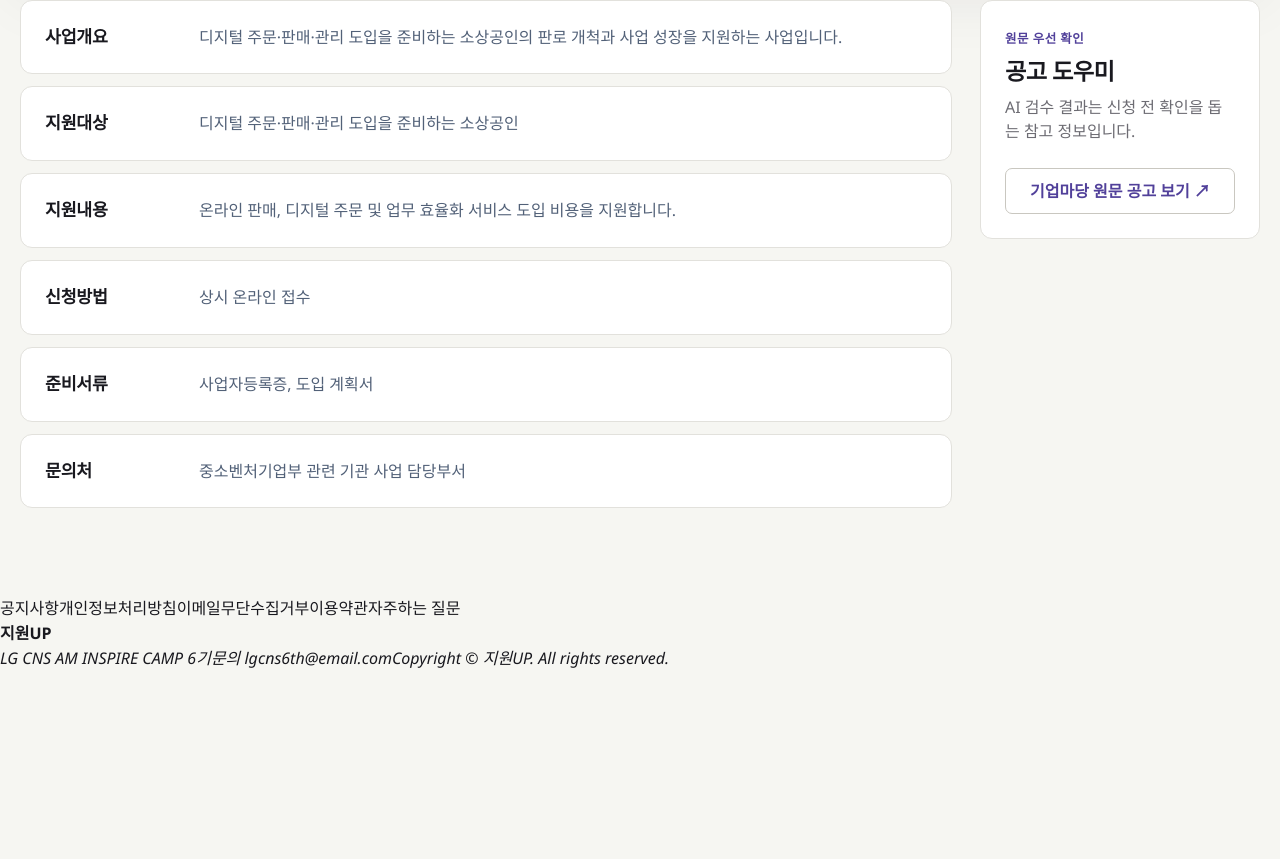
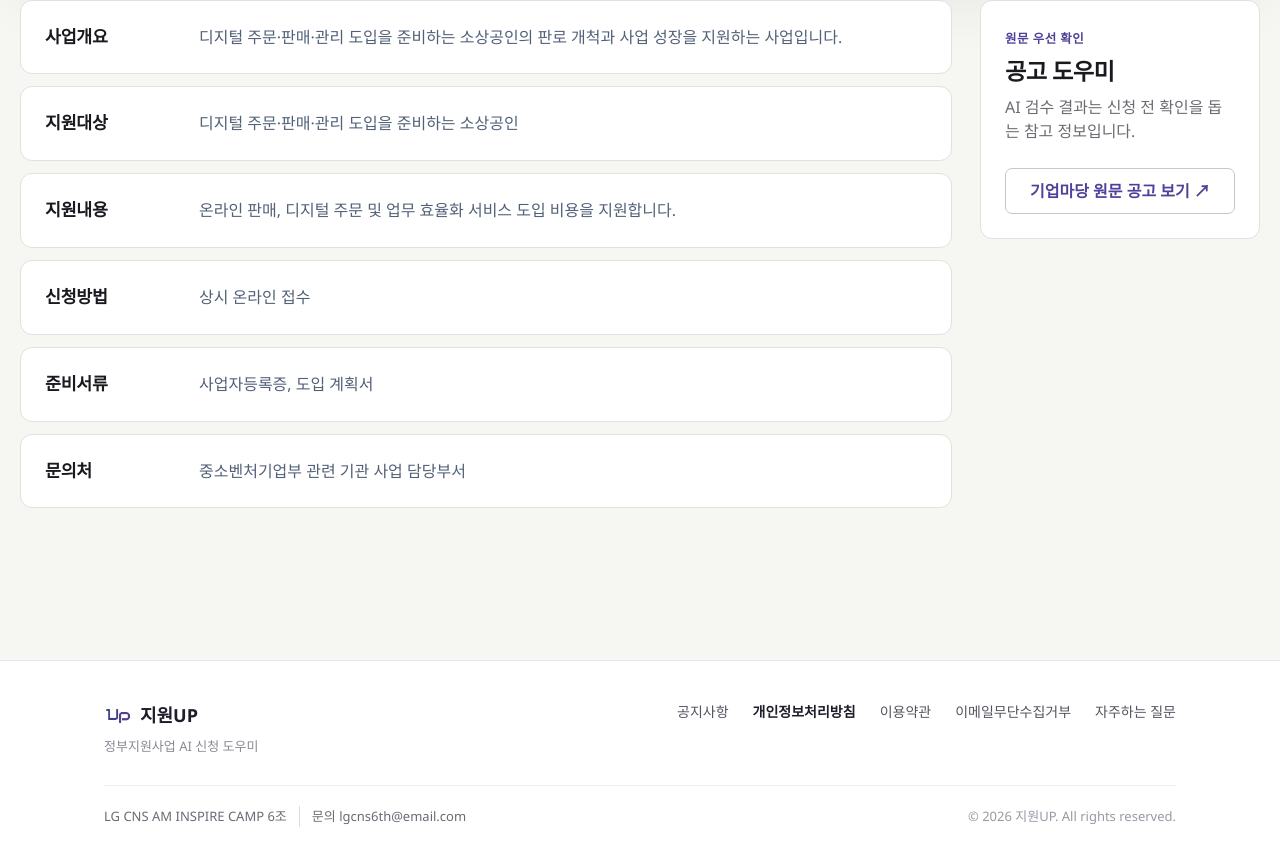
Before and after one commit to LGCNS-MiniProject-Group6/FrontEnd, a React (Vite) app: page /programs/digital-2026 in a window 1280 px wide. Shown: the part 793-1652 px from the top of the page. Before the commit the page ends 1464 px from the top, so only its background shows below. Built offline with nearby package versions, Linux system fonts and the light colour scheme; no server answers; sample sign-in values are in the browser's storage.

Commit message:
feat: footer 생성

```diff
--- /dev/null
+++ b/src/components/common/Footer.css
@@ -0,0 +1,131 @@
+.app-shell {
+  min-height: 100vh;
+  display: flex;
+  flex-direction: column;
+}
+
+.app-shell > main {
+  flex: 1;
+}
+
+.site-footer {
+  width: 100%;
+  margin-top: 64px;
+  background: #ffffff;
+  border-top: 1px solid #e7e5ee;
+  color: #6b6a75;
+  font-size: 14px;
+  line-height: 1.6;
+}
+
+.site-footer__inner {
+  max-width: 1120px;
+  margin: 0 auto;
+  padding: 40px 24px 32px;
+}
+
+.site-footer__top {
+  display: flex;
+  justify-content: space-between;
+  align-items: flex-start;
+  gap: 32px;
+  padding-bottom: 28px;
+  border-bottom: 1px solid #efedf3;
+}
+
+.site-footer__logo {
+  display: flex;
+  align-items: center;
+  gap: 8px;
+}
+
+.site-footer__logo img {
+  width: 28px;
+  height: 28px;
+  object-fit: contain;
+}
+
+.site-footer__logo strong {
+  font-size: 18px;
+  font-weight: 800;
+  color: #1f1d2b;
+}
+
+.site-footer__brand p {
+  margin: 6px 0 0;
+  color: #8a8894;
+  font-size: 13px;
+}
+
+.site-footer__links {
+  display: flex;
+  flex-wrap: wrap;
+  justify-content: flex-end;
+  gap: 8px 24px;
+}
+
+.site-footer__links a {
+  color: #55535f;
+  text-decoration: none;
+  transition: color 0.15s ease;
+}
+
+.site-footer__links a:hover {
+  color: #4b3f9b;
+}
+
+.site-footer__links a.is-strong {
+  color: #1f1d2b;
+  font-weight: 700;
+}
+
+.site-footer__bottom {
+  display: flex;
+  justify-content: space-between;
+  align-items: center;
+  gap: 16px;
+  padding-top: 20px;
+  font-size: 13px;
+}
+
+.site-footer__info {
+  display: flex;
+  flex-wrap: wrap;
+  gap: 4px 0;
+  margin: 0;
+  font-style: normal;
+}
+
+.site-footer__info span + span {
+  margin-left: 12px;
+  padding-left: 12px;
+  border-left: 1px solid #dddae4;
+}
+
+.site-footer__info a {
+  color: inherit;
+  text-decoration: none;
+}
+
+.site-footer__info a:hover {
+  color: #4b3f9b;
+  text-decoration: underline;
+}
+
+.site-footer__copy {
+  margin: 0;
+  color: #9a98a3;
+}
+
+@media (max-width: 768px) {
+  .site-footer__top,
+  .site-footer__bottom {
+    flex-direction: column;
+    align-items: flex-start;
+  }
+
+  .site-footer__links {
+    justify-content: flex-start;
+    gap: 8px 16px;
+  }
+}
--- a/src/components/common/Footer.jsx
+++ b/src/components/common/Footer.jsx
@@ -1,22 +1,45 @@
-const footerLinks = ['공지사항', '개인정보처리방침', '이메일무단수집거부', '이용약관', '자주하는 질문']
+import supportUpLogo from '../../assets/support-up-logo.png'
+import './Footer.css'
+
+const footerLinks = [
+  { label: '공지사항', href: '#' },
+  { label: '개인정보처리방침', href: '#', strong: true },
+  { label: '이용약관', href: '#' },
+  { label: '이메일무단수집거부', href: '#' },
+  { label: '자주하는 질문', href: '#' },
+]
 
 function Footer() {
   return (
     <footer className="site-footer">
-      <nav className="site-footer__links">
-        {footerLinks.map((label) => (
-          <a key={label} href="#" className={label === '개인정보처리방침' ? 'is-strong' : ''}>
-            {label}
-          </a>
-        ))}
-      </nav>
-      <div className="site-footer__bottom">
-        <strong className="site-footer__brand">지원UP</strong>
-        <address className="site-footer__info">
-          <span>LG CNS AM INSPIRE CAMP 6기</span>
-          <span>문의 lgcns6th@email.com</span>
-          <span>Copyright © 지원UP. All rights reserved.</span>
-        </address>
+      <div className="site-footer__inner">
+        <div className="site-footer__top">
+          <div className="site-footer__brand">
+            <div className="site-footer__logo">
+              <img src={supportUpLogo} alt="" />
+              <strong>지원UP</strong>
+            </div>
+            <p>정부지원사업 AI 신청 도우미</p>
+          </div>
+
+          <nav className="site-footer__links" aria-label="하단 메뉴">
+            {footerLinks.map(({ label, href, strong }) => (
+              <a key={label} href={href} className={strong ? 'is-strong' : undefined}>
+                {label}
+              </a>
+            ))}
+          </nav>
+        </div>
+
+        <div className="site-footer__bottom">
+          <p className="site-footer__info">
+            <span>LG CNS AM INSPIRE CAMP 6조</span>
+            <span>
+              문의 <a href="mailto:lgcns6th@email.com">lgcns6th@email.com</a>
+            </span>
+          </p>
+          <p className="site-footer__copy">© 2026 지원UP. All rights reserved.</p>
+        </div>
       </div>
     </footer>
   )
```
